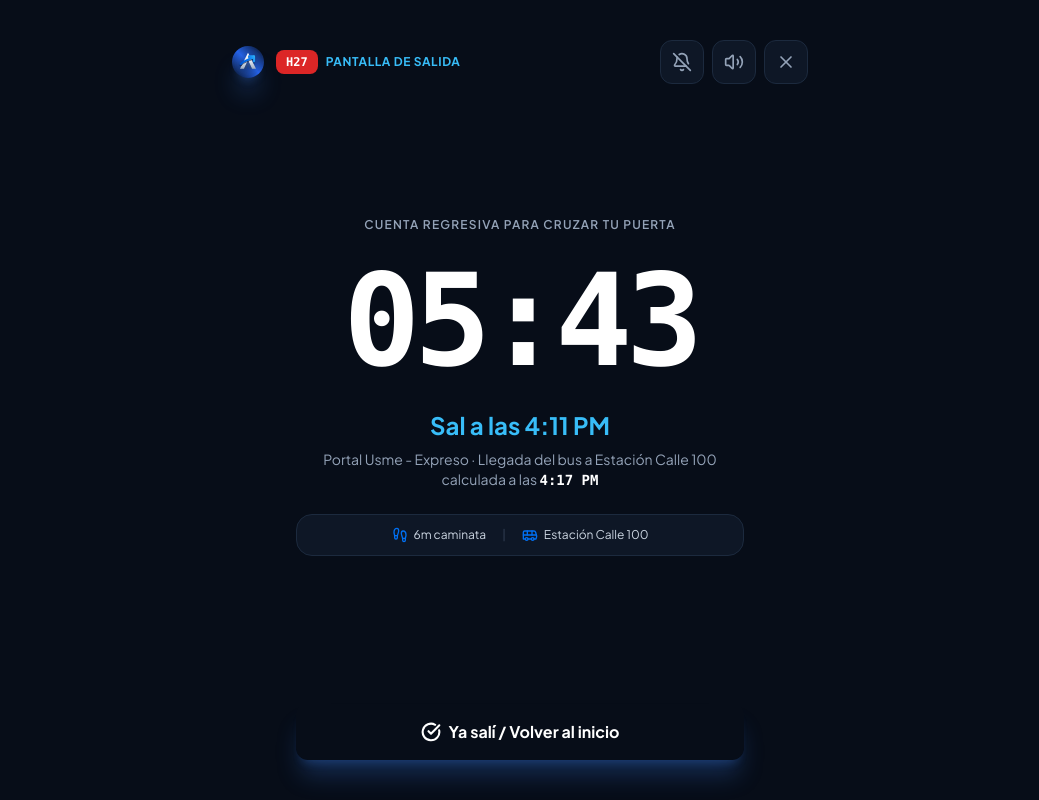
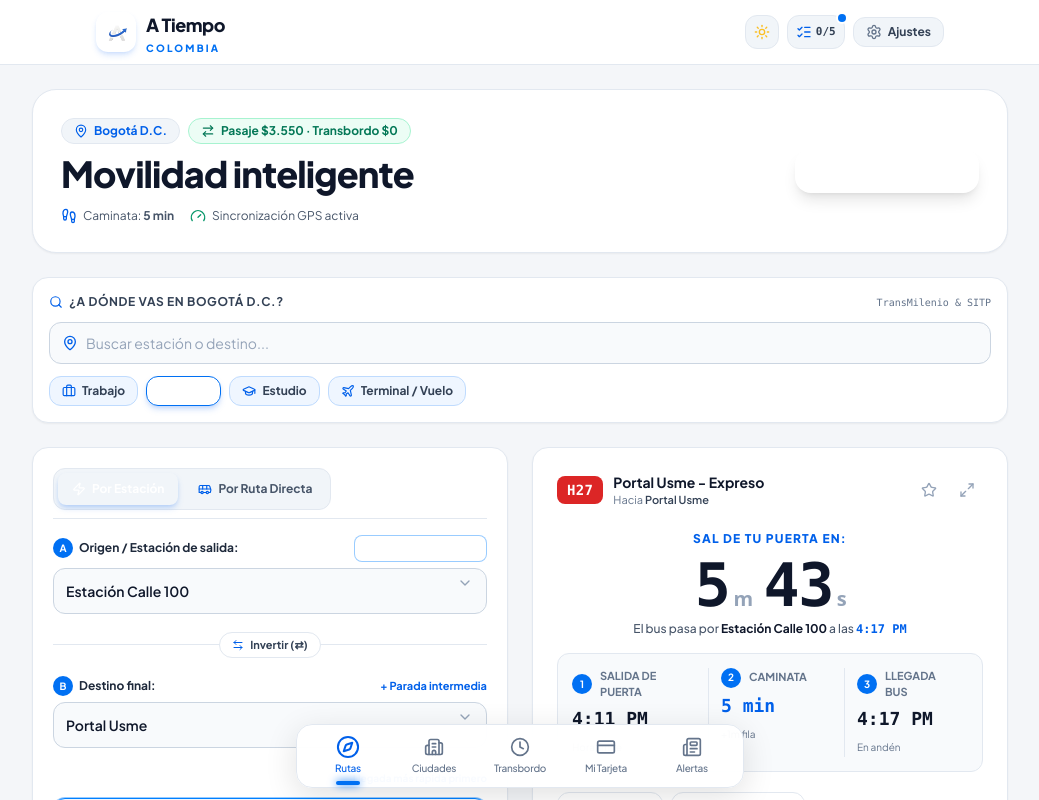
Before and after one commit to middleast1040-debug/-A-TIEMPO, a React (Vite) app: page / in a window 1280 px wide. Shown: the top 800 px of the page, without its empty margins (120-1159 px from the left). Built offline with nearby package versions, Linux system fonts and the light colour scheme.

Commit message:
Update App.tsx

```diff
--- a/src/App.tsx
+++ b/src/App.tsx
@@ -395,7 +395,7 @@ export default function App() {
         onChangeBufferMinutes={setBufferMinutes}
       />
 
-      {departureCalculation && (
+      {departureCalculation && isFocusModeOpen && (
         <FocusDepartureMode
           isOpen={isFocusModeOpen}
           onClose={() => setIsFocusModeOpen(false)}
```
